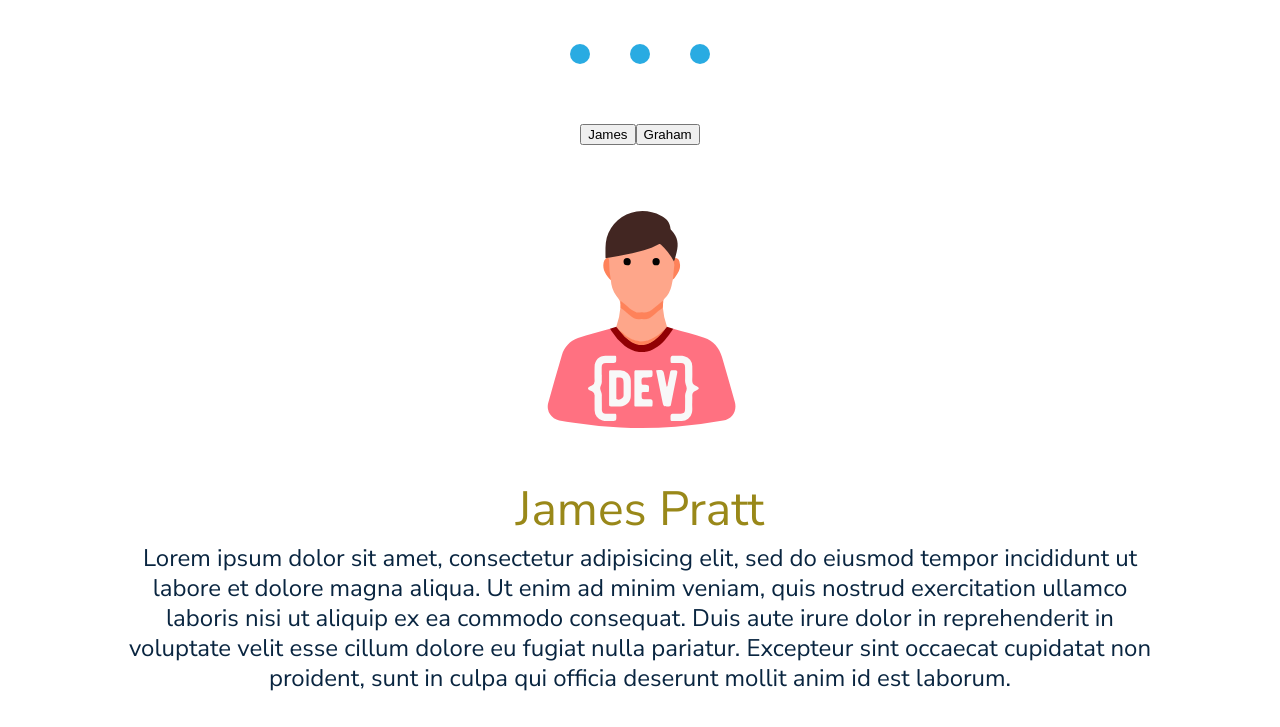
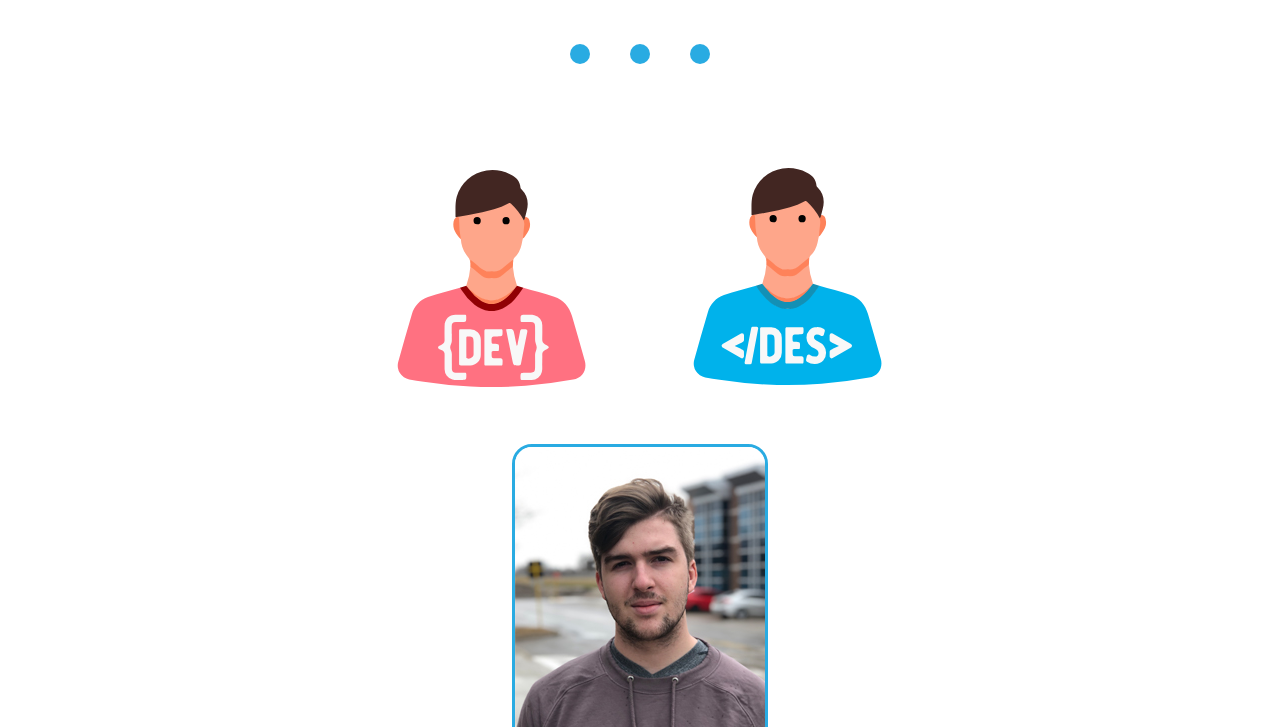
Before and after one commit to jamespratt41/pratt_james_DTP, a plain HTML site: page index.html in a window 1280 px wide. Shown: the part 610-1337 px from the top of the page. Drawn offline with Linux system fonts and the light colour scheme.

Commit message:
added headshots and made the icons work as buttons

```diff
--- a/css/main.css
+++ b/css/main.css
@@ -181,13 +181,24 @@ a:active{
 
 .headshot{
 	margin: 0 auto;
-
-	width: 300px;
+	width: 250px;
 	height: 300px;
-
 	margin-bottom: 20px;
+	border-radius: 20px;
+	border: 3px solid #29abe2;
 }
 
+#jamesbtn{
+	height: 300px;
+	width: 300px;
+
+}
+
+#grahambtn{
+	height: 300px;
+	width: 300px;
+
+}
 
 #james{
 	display: flex;
--- a/index.html
+++ b/index.html
@@ -43,15 +43,15 @@
 		</div>
 
 		<div id="buttons">
-			<button id="jamesbtn">James</button>
-			<button id="grahambtn">Graham</button>
+			<img src="images/button_icon_james.svg" alt="Developer Icon" id="jamesbtn">
+			<img src="images/button_icon_graham.svg" alt="Designer Icon" id="grahambtn">
 		</div>
 
 		<section id="bio">
 			<h2 class="hidden">Bio of Team Members</h2>
 			<div id="james">
 
-				<img src="images/button_icon_james.svg" alt="headshot of James Pratt" class="headshot">
+				<img src="images/dev_james.jpg" alt="headshot of James Pratt" class="headshot">
 
 				<h3>James Pratt</h3>
 				<p>Lorem ipsum dolor sit amet, consectetur adipisicing elit, sed do eiusmod tempor incididunt ut labore et dolore magna aliqua. Ut enim ad minim veniam, quis nostrud exercitation ullamco laboris nisi ut aliquip ex ea commodo consequat. Duis aute irure dolor in reprehenderit in voluptate velit esse cillum dolore eu fugiat nulla pariatur. Excepteur sint occaecat cupidatat non proident, sunt in culpa qui officia deserunt mollit anim id est laborum.</p>
@@ -59,7 +59,7 @@
 
 			<div id="graham">
 
-				<img src="images/button_icon_graham.svg" alt="headshot of Graham Vickers" class="headshot">
+				<img src="images/des_graham.jpg" alt="headshot of Graham Vickers" class="headshot">
 
 				<h3>Graham Vickers</h3>
 				<p>Lorem ipsum dolor sit amet, consectetur adipisicing elit, sed do eiusmod tempor incididunt ut labore et dolore magna aliqua. Ut enim ad minim veniam, quis nostrud exercitation ullamco laboris nisi ut aliquip ex ea commodo consequat. Duis aute irure dolor in reprehenderit in voluptate velit esse cillum dolore eu fugiat nulla pariatur. Excepteur sint occaecat cupidatat non proident, sunt in culpa qui officia deserunt mollit anim id est laborum.</p>
```
Also changed, not shown: images/des_graham.jpg (added), images/dev_james.jpg (added), 1 other file. Lines whose indentation alone changed are shown as unchanged.
